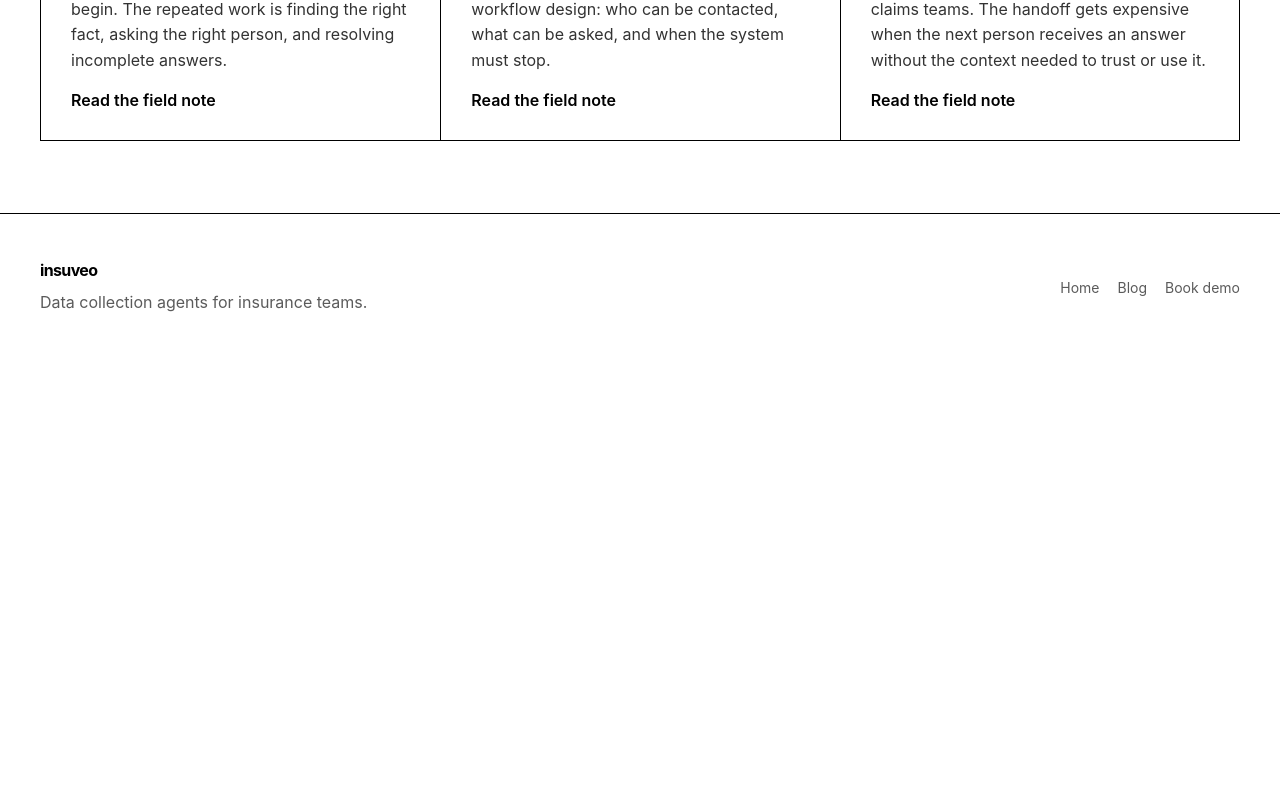
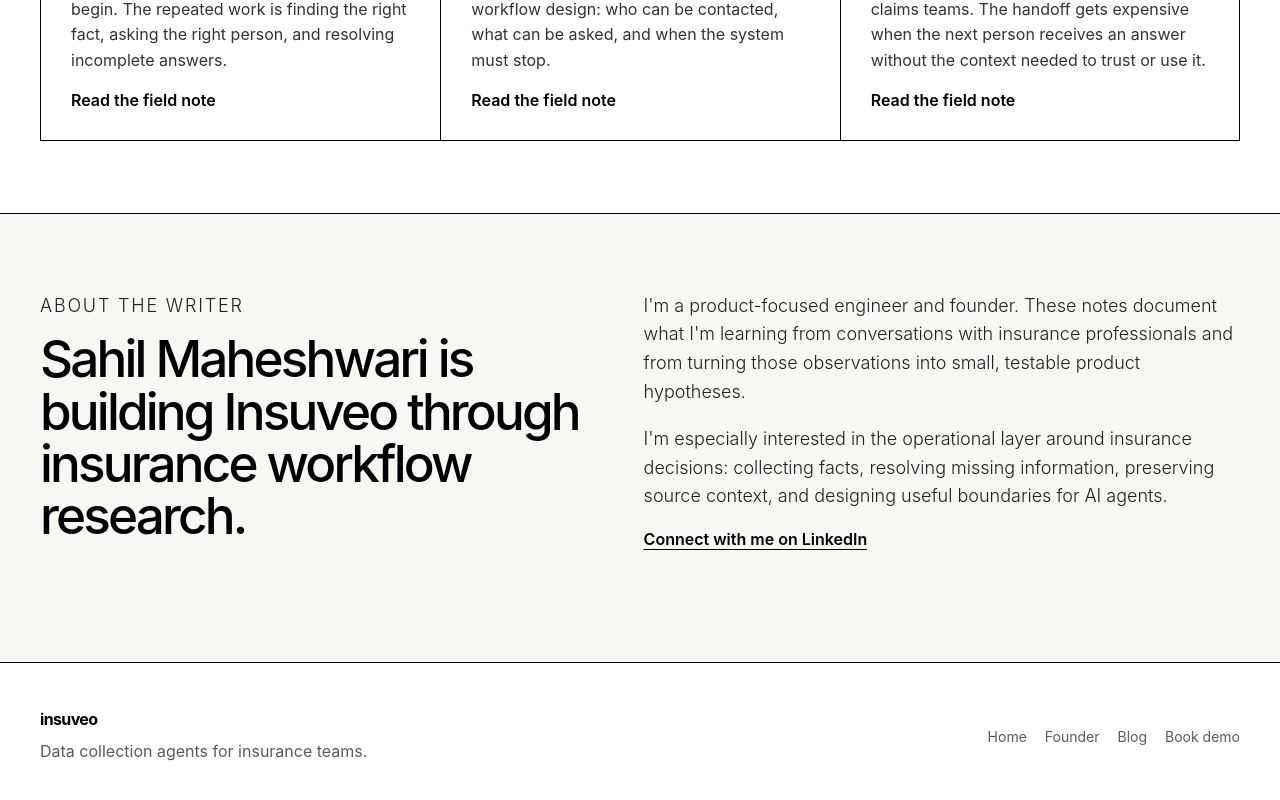
Before and after one commit to bluzeey/insuveo-web, a Next.js app: page /blog in a window 1280 px wide. Shown: the part 1666-2466 px from the top of the page. Before the commit the page ends 2027 px from the top, so only its background shows below. Built offline with nearby package versions, Linux system fonts and the light colour scheme.

Commit message:
Add founder bio to blog and navigation

```diff
--- a/app/blog/page.tsx
+++ b/app/blog/page.tsx
@@ -3,6 +3,7 @@ import Link from 'next/link';
 import { formatBlogDate, getBlogPosts, type BlogPostMeta } from '../../lib/blog';
 
 const demoUrl = 'https://calendar.app.google/gLMwF9C1Gw6SED4S6';
+const linkedinUrl = 'https://www.linkedin.com/in/sahil-maheshwari/';
 
 export const metadata: Metadata = {
   title: 'Blog | Insuveo',
@@ -27,6 +28,7 @@ function Header() {
         <Link href="/#product">Product</Link>
         <Link href="/#agents">Agents</Link>
         <Link href="/#process">Process</Link>
+        <Link href="/#founder">Founder</Link>
         <Link className="blog-nav-current" href="/blog">Blog</Link>
         <a href={demoUrl}>Book demo</a>
       </nav>
@@ -43,6 +45,7 @@ function Footer() {
       </div>
       <nav aria-label="Footer navigation">
         <Link href="/">Home</Link>
+        <Link href="/#founder">Founder</Link>
         <Link href="/blog">Blog</Link>
         <a href={demoUrl}>Book demo</a>
       </nav>
@@ -116,6 +119,22 @@ export default function BlogPage() {
         </section>
       )}
 
+      <section className="section split muted-section">
+        <div>
+          <p className="eyebrow">About the writer</p>
+          <h2>Sahil Maheshwari is building Insuveo through insurance workflow research.</h2>
+        </div>
+        <div>
+          <p>
+            I&apos;m a product-focused engineer and founder. These notes document what I&apos;m learning from conversations with insurance professionals and from turning those observations into small, testable product hypotheses.
+          </p>
+          <p>
+            I&apos;m especially interested in the operational layer around insurance decisions: collecting facts, resolving missing information, preserving source context, and designing useful boundaries for AI agents.
+          </p>
+          <a className="text-link" href={linkedinUrl} target="_blank" rel="noreferrer">Connect with me on LinkedIn</a>
+        </div>
+      </section>
+
       <Footer />
     </main>
   );
```
